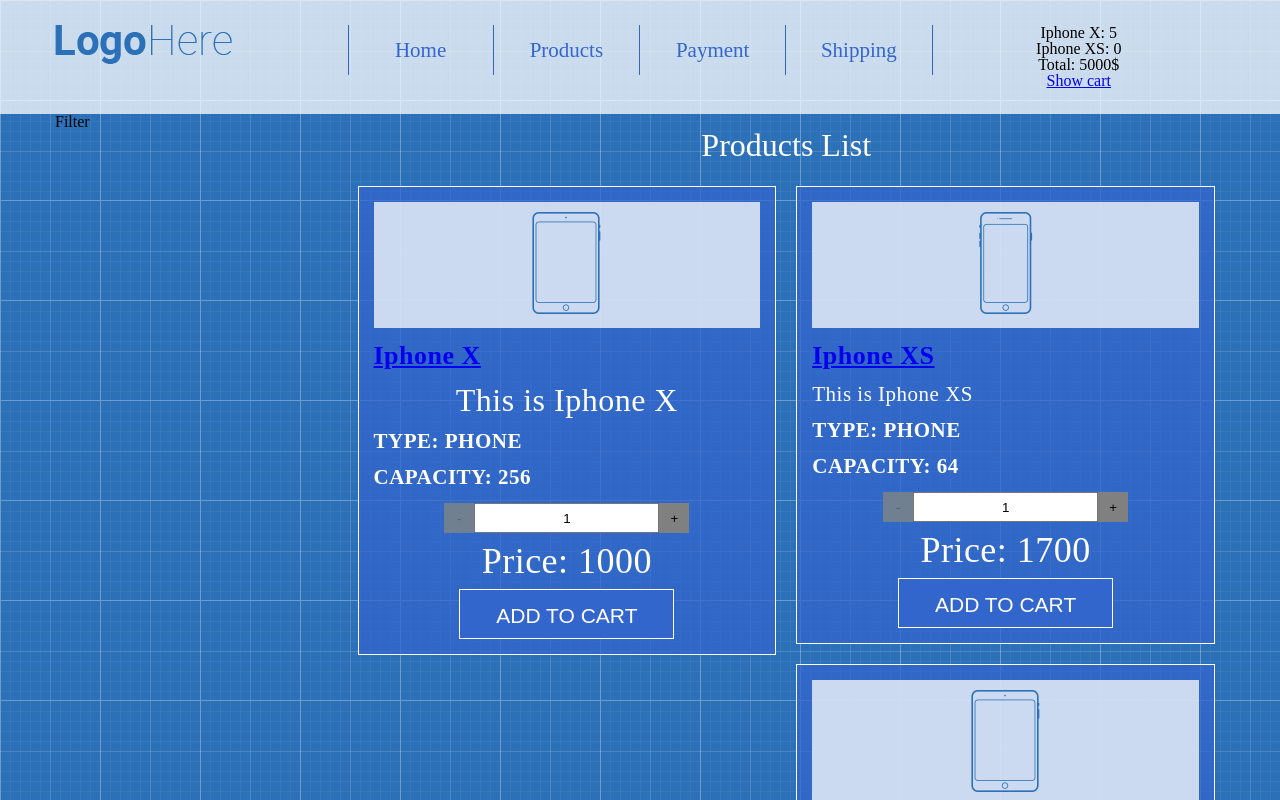
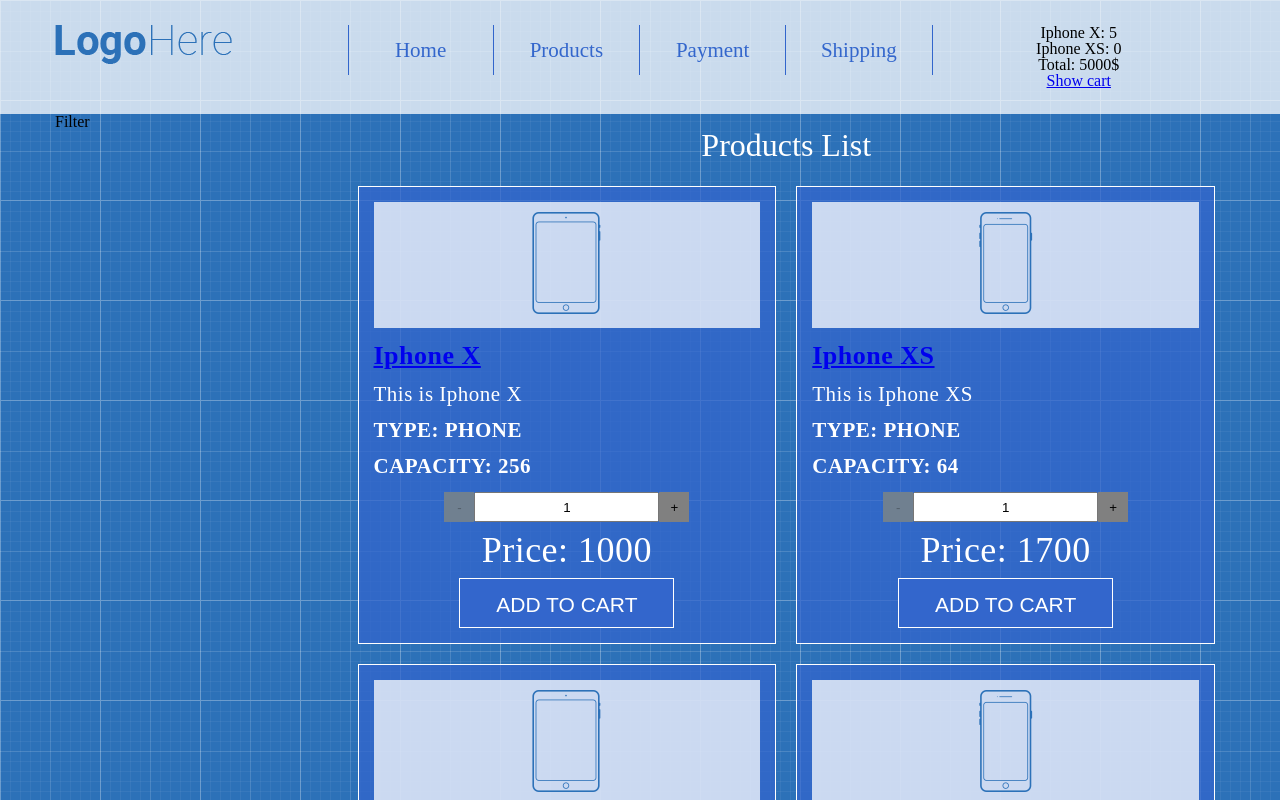
Before and after one commit to dimonkatri4/shop-project, a React (Create React App) app: page / in a window 1280 px wide. Shown: the top 800 px of the page. Built offline with nearby package versions, Linux system fonts and the light colour scheme.

Commit message:
cndjhbkb rjvgjytyn Quantity і підключили його до ProductListItem

```diff
--- a/src/App/Main/CartPage/CartPage.js
+++ b/src/App/Main/CartPage/CartPage.js
@@ -10,7 +10,7 @@
     return (
         <div>
             <h1 className="page-title">Cart page</h1>
-            <div className="page-title">
+            <div>
                 <CartProductList
                     productInCart={productInCart}
                     CartList={CartProductListItemExtended}
--- a/src/App/Main/Products/ProductListItem.js
+++ b/src/App/Main/Products/ProductListItem.js
@@ -2,6 +2,7 @@
 import PropTypes from 'prop-types'
 import './ProductListItem.css'
 import {Link} from 'react-router-dom'
+import Quantity from '../../../Components/Quantity/Quantity'
 
 class ProductListItem extends Component {
 
@@ -39,18 +40,14 @@
                 <div className="product-title">
                     <Link to={`/products/${id}`}>{name}</Link>
                 </div>
-                <div className="product-description"
-                dangerouslySetInnerHTML={{
-                        __html:description
-                    }}
-                ></div>
+                <div className="product-description">{description}</div>
                 <div className="product-features">Type: {type}</div>
                 <div className="product-features">Capacity: {capacity}</div>
-                <div className="product-quantity">
-                    <button onClick={this.onDecrementClick} disabled={this.state.productsCount <=1} >-</button>
-                    <input type="text" value = {this.state.productsCount} readOnly={true}></input>
-                    <button onClick={this.onIncrementClick} disabled={this.state.productsCount >=10} >+</button>
-                </div>
+                <Quantity
+                    productsCount = {this.state.productsCount}
+                    onDecrementClick = {this.onDecrementClick}
+                    onIncrementClick = {this.onIncrementClick}
+                />
                 <div className="product-price">Price: {price}</div>
                 <button
                     className="btn btn-add-to-cart"
--- a/src/App/Main/Products/productsData.js
+++ b/src/App/Main/Products/productsData.js
@@ -2,7 +2,7 @@
     {
         id: 1,
         name:"Iphone X",
-        description:"<h1 class='page-title'>This is Iphone X</h1>",
+        description:"This is Iphone X",
         type:"Phone",
         capacity:256,
         price:1000,
--- a/src/Components/Cart/CartProductListItemExtended.js
+++ b/src/Components/Cart/CartProductListItemExtended.js
@@ -1,5 +1,6 @@
 import React from 'react'
 import './CartProductListItemExtended.css'
+import Quantity from '../Quantity/Quantity'
 
 
 const CartProductListItemExtended = ({
@@ -23,11 +24,9 @@
                         Selected quantity: <span className="bold"> {productCount} </span>
 
                 </p>
-                <div className="product-quantity">
-                    <button>-</button>
-                    <input type=""text readOnly value={productCount} />
-                    <button>+</button>
-                </div>
+                <Quantity
+                    productsCount={productCount}
+                />
                 <p className="cart-extended-sum">
                         Sum for this item: <span className="bold sum-price">$ {(product.price * productCount)} </span>
                 </p>
--- /dev/null
+++ b/src/Components/Quantity/Quantity.js
@@ -0,0 +1,17 @@
+import React from 'react'
+
+const Quantity = ({
+    productsCount,
+    onDecrementClick,
+    onIncrementClick,
+}) => {
+    return (
+        <div className="product-quantity">
+            <button onClick={()=>onDecrementClick()} disabled={productsCount <=1} >-</button>
+            <input type="text" value = {productsCount} readOnly={true}></input>
+            <button onClick={()=>onIncrementClick()} disabled={productsCount >=10} >+</button>
+        </div>
+    )
+}
+
+export default Quantity
```
